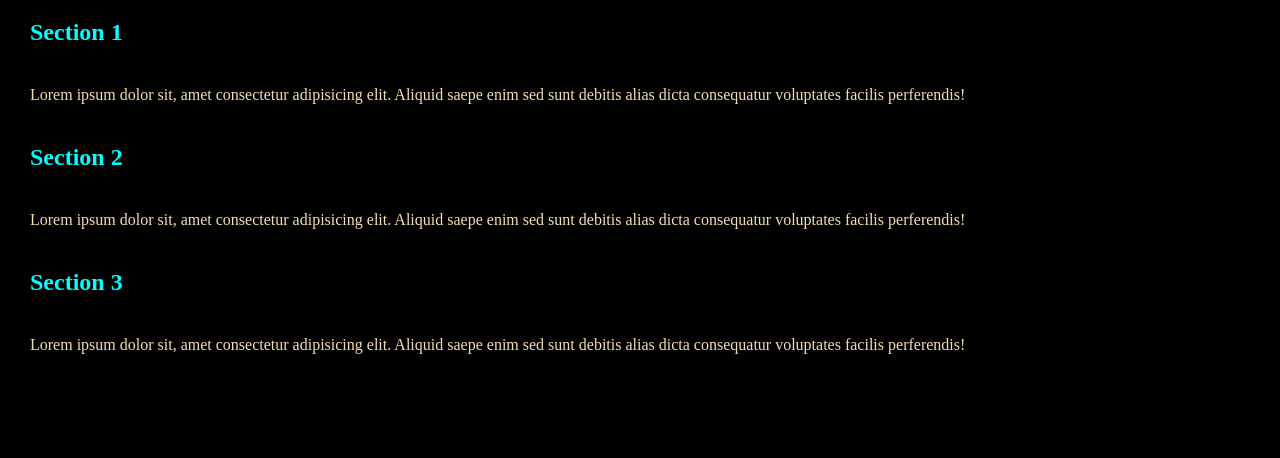
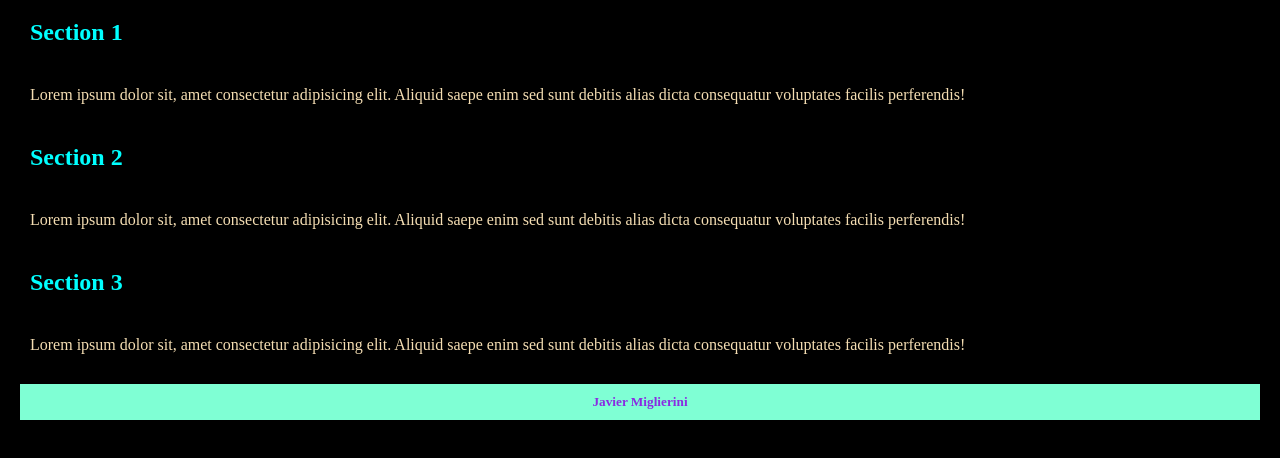
Before and after one commit to javimiglie/probando, a plain HTML site: page Html y Css/git/index.html in a window 1280 px wide. Shown: the part 88-546 px from the top of the page. Drawn offline with Linux system fonts and the light colour scheme.

Commit message:
agregue footer

```diff
--- a/Html y Css/git/index.html
+++ b/Html y Css/git/index.html
@@ -24,5 +24,8 @@
             <p>Lorem ipsum dolor sit, amet consectetur adipisicing elit. Aliquid saepe enim sed sunt debitis alias dicta consequatur voluptates facilis perferendis!</p>
         </section>
     </main>
+    <footer>
+        <h5>Javier Miglierini</h5>
+    </footer>
 </body>
 </html>
--- a/Html y Css/git/styles.css
+++ b/Html y Css/git/styles.css
@@ -26,3 +26,11 @@ p {
     margin: 20px;
     padding: 10px;
 }
+
+h5 {
+    color: blueviolet;
+    text-align: center;
+    background-color: aquamarine;
+    margin: 20px;
+    padding: 10px;
+}
```
